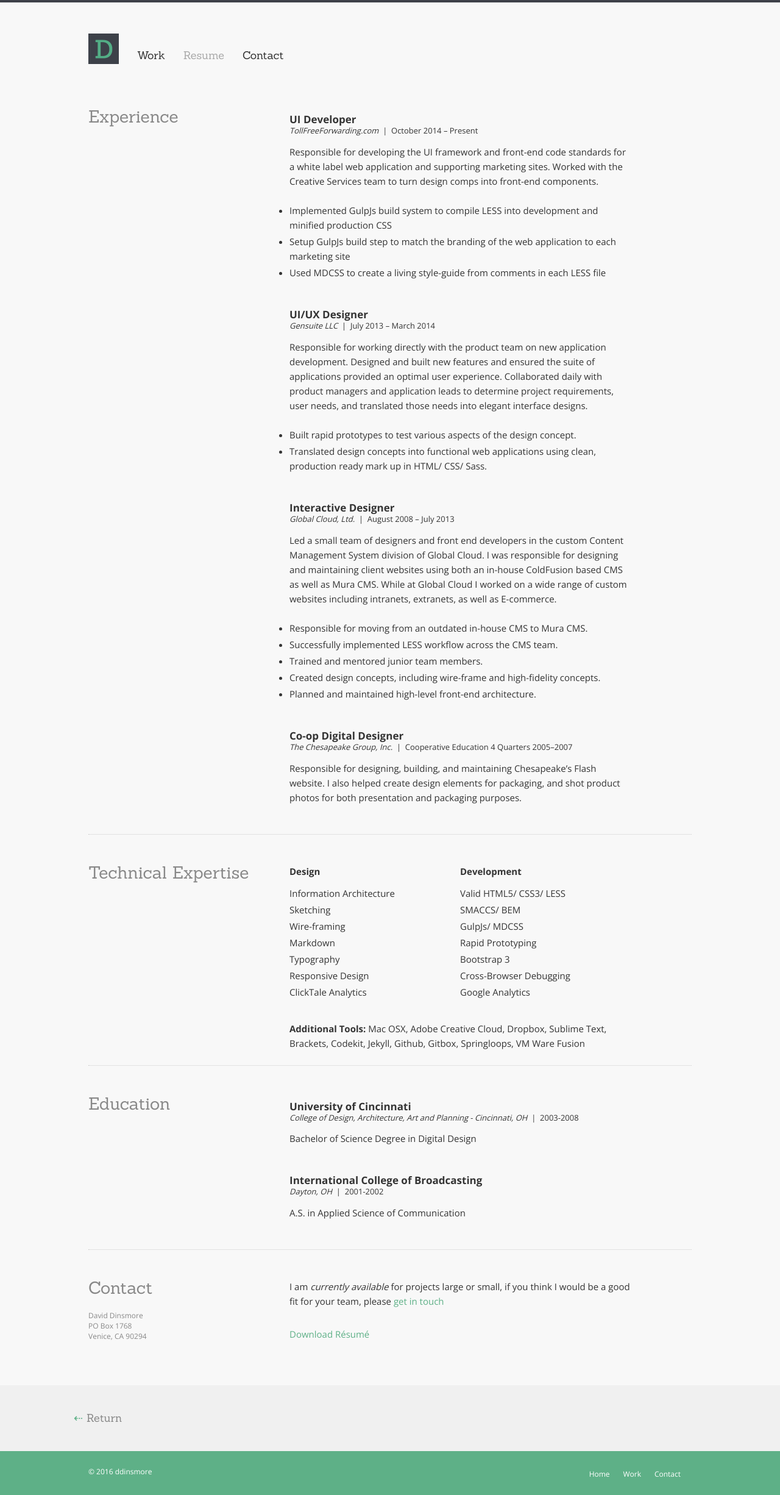
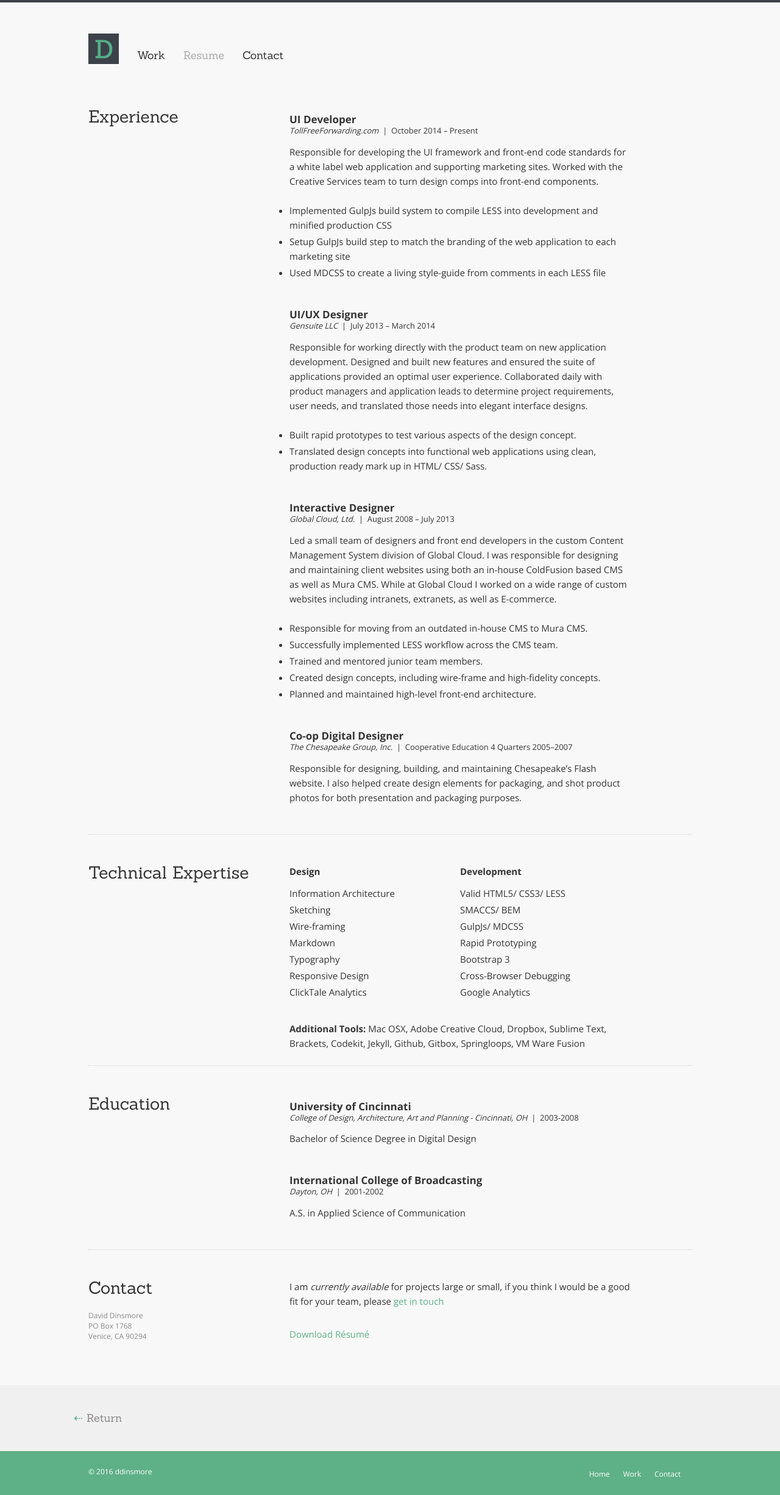
Before and after one commit to Dinsmore/dinsmore.github.io, a Jekyll site: the page built from _pages/resume/index.html, in a window 1280 px wide. Shown: the whole page at 61% size. Built offline with Jekyll 4.4.1, drawn with Linux system fonts in a browser that asks for light colours.

Commit message:
Removed light-text

```diff
--- a/_pages/contact/index.html
+++ b/_pages/contact/index.html
@@ -10,7 +10,7 @@ active: contact
     <div class="container">
         <section class="cf">
             <div class="column-one-third">
-                <h3 class="light-text">Contact</h3>
+                <h3>Contact</h3>
                 <div class="vcard">
                     David Dinsmore
                     <div class="adr">
--- a/_pages/resume/index.html
+++ b/_pages/resume/index.html
@@ -9,7 +9,7 @@ active: resume
     <div class="container resume">
         <section class="cf border">
             <div class="column-one-third">
-                <h3 class="light-text">Experience</h3>
+                <h3>Experience</h3>
             </div>
             <div class="column-two-thirds">
                 <!-- TollFreeForwarding -->
@@ -60,7 +60,7 @@ active: resume
 
         <section class="cf border">
             <div class="column-one-third">
-                <h3 class="light-text">Technical Expertise</h3>
+                <h3>Technical Expertise</h3>
             </div>
             <div class="column-two-thirds cf">
                 <div class="column-one-half">
@@ -95,7 +95,7 @@ active: resume
 
         <section class="cf border">
             <div class="column-one-third">
-                <h3 class="light-text">Education</h3>
+                <h3>Education</h3>
             </div>
             <div class="column-two-thirds">
                 <!-- University of Cincinnati -->
@@ -116,7 +116,7 @@ active: resume
 
         <section class="contact cf">
             <div class="column-one-third">
-                <h3 class="light-text">Contact</h3>
+                <h3>Contact</h3>
                 <div class="vcard">
                     David Dinsmore
                     <div class="adr">
--- a/_sass/_base.scss
+++ b/_sass/_base.scss
@@ -65,7 +65,6 @@ h3 {
     margin: 0 0 24px 0;
     line-height: 1;
 }
-.light-text { color: #888; }
 h4 {
     font-weight: 700;
     margin: 10px 0 0 0;
```
